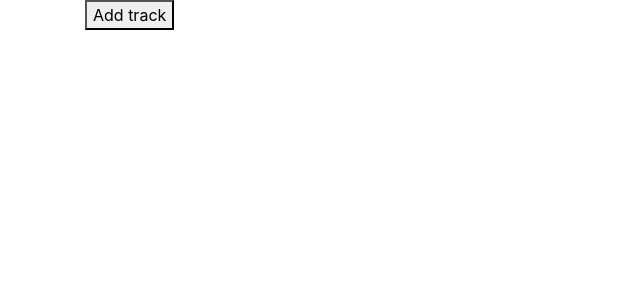
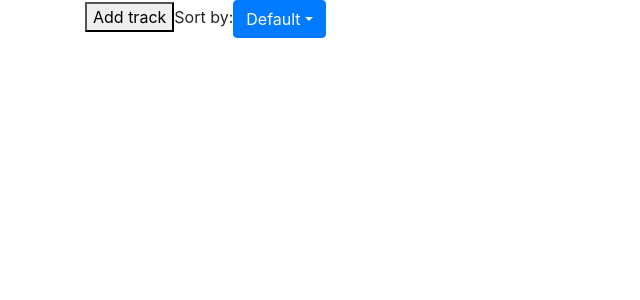
Before and after one commit to vladimirze/favorite-playlist-assignment, a React (Vite) app: page / in a window 1280 px wide. Shown: the top 300 px of the page, without its empty margins (0-640 px from the left). Built offline with nearby package versions, Linux system fonts and the light colour scheme.

Commit message:
Implement sort & preserve user sorting choice

```diff
--- /dev/null
+++ b/src/components/Dropdown.js
@@ -0,0 +1,51 @@
+import React from 'react';
+import {Dropdown as BootstrapDropdown} from "react-bootstrap";
+
+
+export default class Dropdown extends React.Component {
+   constructor(props) {
+      super(props);
+
+      this.state = {
+         choice: this.props.initialChoice
+      };
+
+      this.handleChoice = this.handleChoice.bind(this);
+      this.renderChoices = this.renderChoices.bind(this);
+   }
+
+   handleChoice(choice) {
+      this.setState(() => ({choice}));
+      this.props.onSelect(choice);
+   }
+
+   renderChoices() {
+      return Object.keys(this.props.choices).map(key => {
+         const {label, __} = this.props.choices[key];
+
+         return (
+            <BootstrapDropdown.Item
+               key={label}
+               onClick={() => this.handleChoice(this.props.choices[key])}>
+               {label}
+            </BootstrapDropdown.Item>
+         )
+      });
+   }
+
+   render() {
+      const {label, _} = this.state.choice;
+
+      return (
+         <BootstrapDropdown className="d-inline-block">
+            <BootstrapDropdown.Toggle variant="primary">
+               {label}
+            </BootstrapDropdown.Toggle>
+
+            <BootstrapDropdown.Menu>
+               {this.renderChoices()}
+            </BootstrapDropdown.Menu>
+         </BootstrapDropdown>
+      )
+   }
+}
--- a/src/pages/PlaylistPage.js
+++ b/src/pages/PlaylistPage.js
@@ -4,7 +4,16 @@ import playlistStorage from "../services/playlistStorage";
 import Track from "../components/Track";
 import {Col, Container, Row} from "react-bootstrap";
 import {withRouter} from "react-router-dom";
+import Dropdown from "../components/Dropdown";
+import userPerferences from "../services/userPreferences";
 
+
+const SORT_CHOICES = {
+   ORIGINAL: {label: 'Default', value: 'added_at'},
+   TRACK: {label: 'Track', value: 'track_name'},
+   ALBUM: {label: 'Album', value: 'album_name'},
+   ARTIST: {label: 'Artist', value: 'artist_name'}
+};
 
 class PlaylistPage extends React.Component {
    constructor(props) {
@@ -12,7 +21,8 @@ class PlaylistPage extends React.Component {
 
       this.state = {
          isAddTrackOverlayShown: false,
-         tracks: playlistStorage.load()
+         tracks: playlistStorage.load(),
+         sortOrder: userPerferences.load().sortOrder || SORT_CHOICES.ORIGINAL
       };
 
       this.showAddTrackOverlay = this.showAddTrackOverlay.bind(this);
@@ -20,6 +30,7 @@ class PlaylistPage extends React.Component {
       this.addTrack = this.addTrack.bind(this);
       this.renderTracks = this.renderTracks.bind(this);
       this.deleteTrack = this.deleteTrack.bind(this);
+      this.handleSort = this.handleSort.bind(this);
    }
 
    showAddTrackOverlay() {
@@ -32,6 +43,7 @@ class PlaylistPage extends React.Component {
 
    addTrack(track) {
       this.setState((prevState) => {
+         track.added_at = Date.now();
          const tracks = [track, ...prevState.tracks];
          playlistStorage.save(tracks);
 
@@ -71,10 +83,29 @@ class PlaylistPage extends React.Component {
       });
    }
 
+   handleSort(sortBy) {
+      this.setState((prevState) => {
+         const sortedPlaylist = playlistStorage.sortBy(prevState.tracks, sortBy.value);
+         playlistStorage.save(sortedPlaylist);
+         userPerferences.save({sortOrder: sortBy});
+
+         return {
+            tracks: sortedPlaylist,
+            sortOrder: sortBy
+         }
+      });
+   }
+
    render() {
       return (
          <Container>
             <button onClick={this.showAddTrackOverlay}>Add track</button>
+
+            Sort by:
+            <Dropdown
+               choices={SORT_CHOICES}
+               onSelect={this.handleSort}
+               initialChoice={this.state.sortOrder}/>
 
             <AddTrackOverlay
                onClose={this.hideAddTrackOverlay}
--- a/src/services/playlistStorage.js
+++ b/src/services/playlistStorage.js
@@ -1,21 +1,44 @@
+import storageFactory from "./storageFactory";
+
 const playlistService = {
    key: 'playlist',
 
-   load() {
-      try {
-         return JSON.parse(localStorage.getItem(this.key)) || [];
-      } catch (error) {
-         return [];
-      }
-   },
-
-   save(item) {
-      localStorage.setItem(this.key, JSON.stringify(item));
-   },
+   ...storageFactory([]),
 
    findTrack(trackId) {
       const tracks = this.load();
       return tracks.find(track => track.track_id === trackId);
+   },
+
+   numericSort(field) {
+      return function(trackA, trackB) {
+         return trackA[field] - trackB[field];
+      }
+   },
+
+   alphabeticalSort(field) {
+      return function(trackA, trackB) {
+         const [lowerCaseFieldA, lowerCaseFieldB] = [trackA[field].toLowerCase(), trackB[field].toLowerCase()];
+
+         if (lowerCaseFieldA < lowerCaseFieldB) {
+            return -1;
+         } else if (lowerCaseFieldA > lowerCaseFieldB) {
+            return 1;
+         } else {
+            return 0;
+         }
+      }
+   },
+
+   sortBy(playlist, field) {
+      let sortFn;
+      if (field === 'added_at') {
+         sortFn = this.numericSort(field);
+      } else {
+         sortFn = this.alphabeticalSort(field);
+      }
+
+      return playlist.sort(sortFn);
    }
 };
 
--- /dev/null
+++ b/src/services/storageFactory.js
@@ -0,0 +1,15 @@
+export default function storageFactory(defaultValue) {
+   return {
+      load() {
+         try {
+            return JSON.parse(localStorage.getItem(this.key)) || defaultValue;
+         } catch (error) {
+            return defaultValue;
+         }
+      },
+
+      save(item) {
+         localStorage.setItem(this.key, JSON.stringify(item));
+      }
+   }
+}
--- /dev/null
+++ b/src/services/userPreferences.js
@@ -0,0 +1,9 @@
+import storageFactory from "./storageFactory";
+
+const userPerferences = {
+   key: 'favorite-playlist-preferences',
+
+   ...storageFactory({})
+};
+
+export default userPerferences;
```
